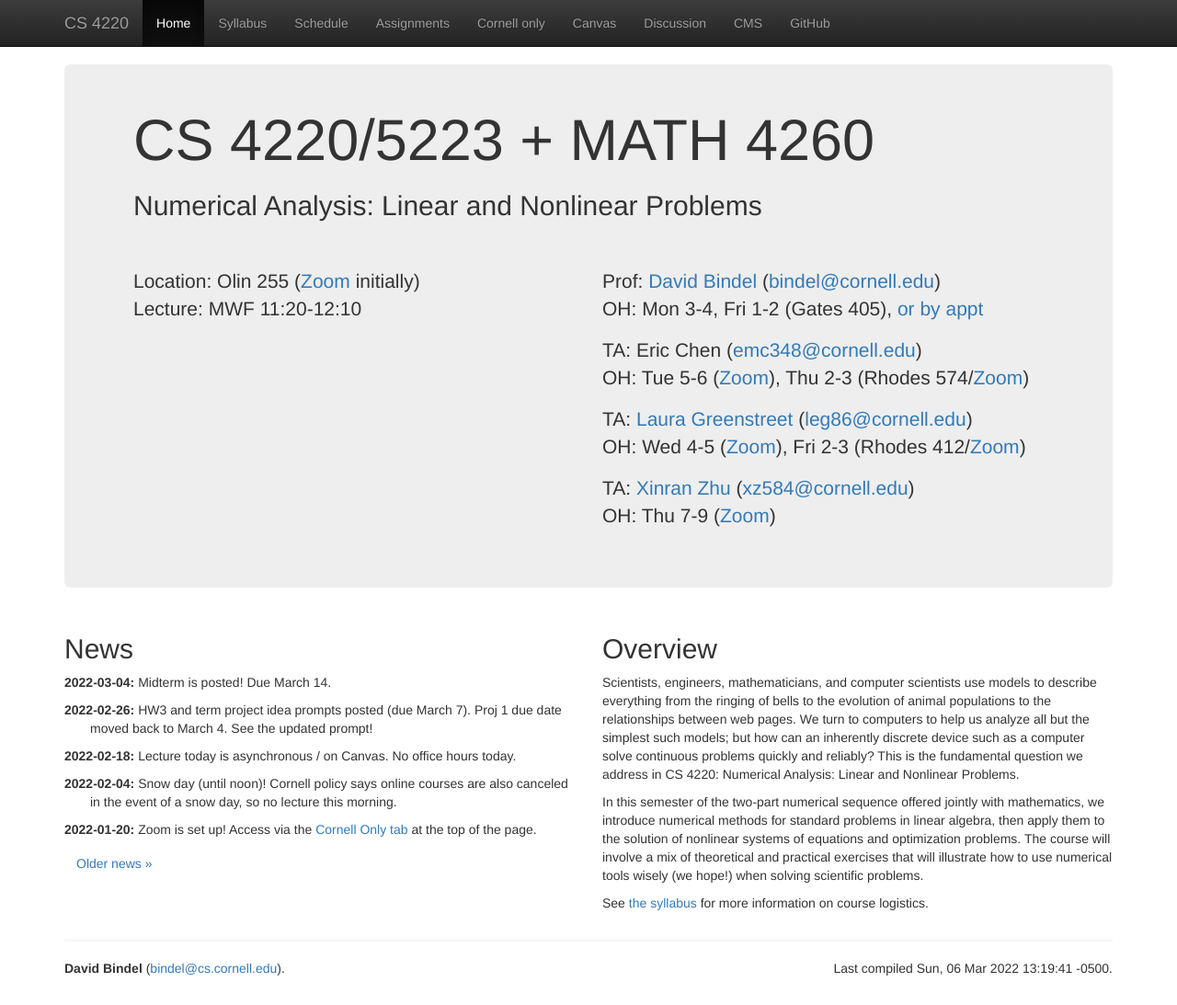
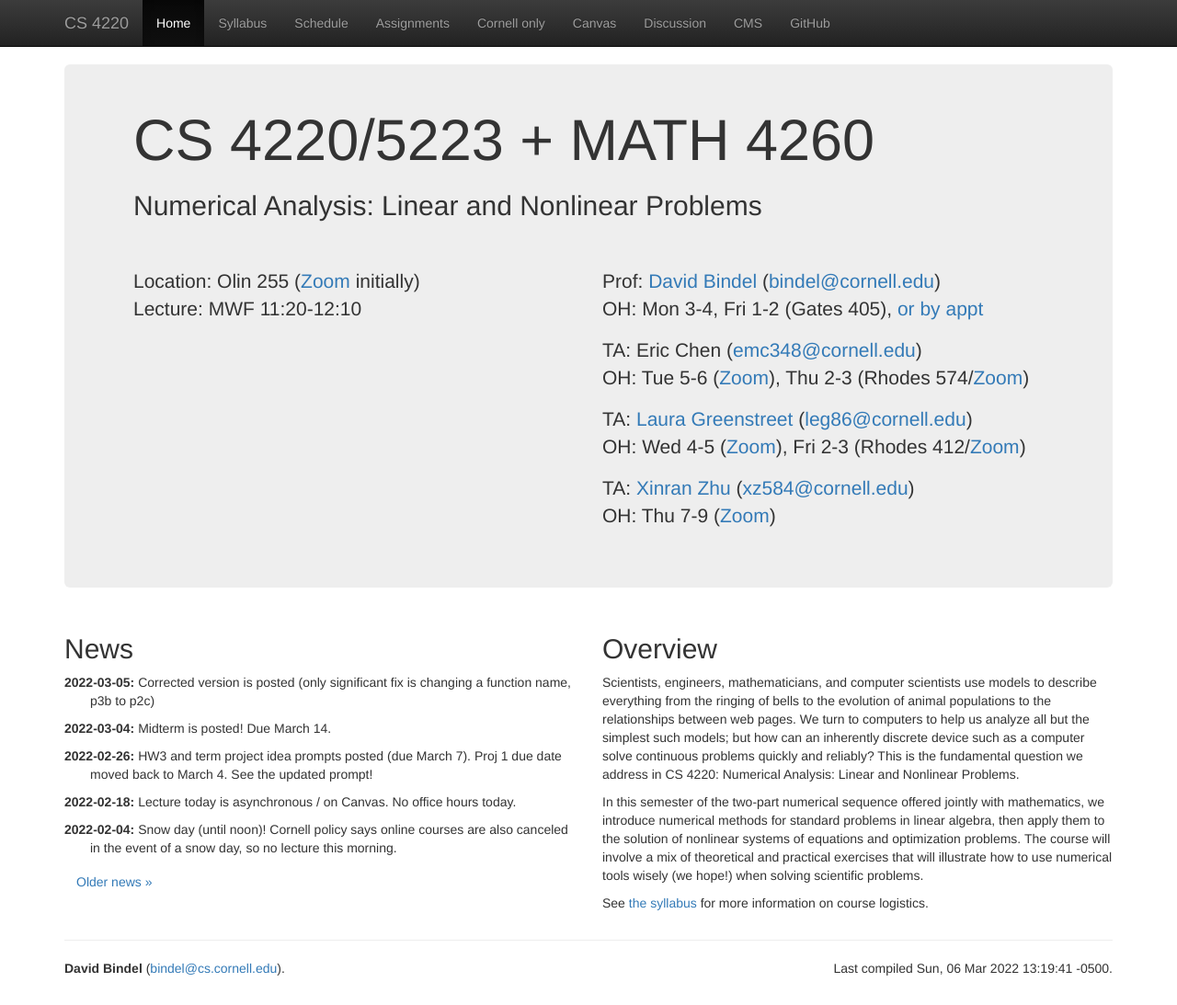
Before and after one commit to dbindel/cs4220-s22, a Jekyll site: the page built from web/index.html, in a window 1280 px wide and 1093 px high. Shown: the whole window at 92% size. Built offline with Jekyll 4.4.1, drawn with Linux system fonts in a browser that asks for light colours; nearby versions of some CDN libraries.

Commit message:
Fix midterm - write non-draft version up.

```diff
--- a/web/_data/news.yml
+++ b/web/_data/news.yml
@@ -22,3 +22,6 @@
 -
   date: 2022-03-04
   text: Midterm is posted! Due March 14.
+-
+  date: 2022-03-05
+  text: Corrected version is posted (only significant fix is changing a function name, p3b to p2c)
```
